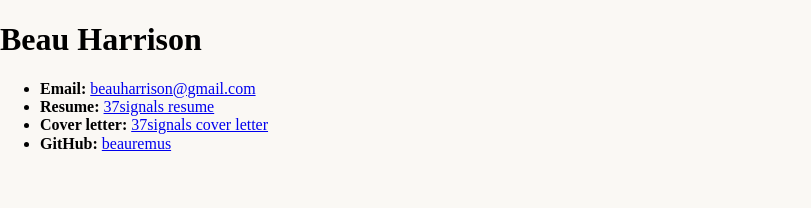
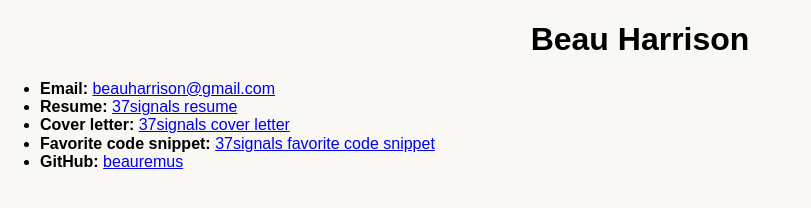
Before and after one commit to beauremus/beauremus.github.io, a plain HTML site: page index.html in a window 1280 px wide. Shown: the whole page, without its empty margins (0-811 px from the left). Drawn offline with nearby package versions, Linux system fonts and the light colour scheme.

Commit message:
Favorite code snippet.

```diff
--- a/index.html
+++ b/index.html
@@ -1,5 +1,6 @@
 <!DOCTYPE html>
 <html lang="en">
+
 <head>
     <meta charset="UTF-8">
     <meta name="viewport" content="width=device-width, initial-scale=1.0">
@@ -8,17 +9,38 @@
     <link rel="stylesheet" href="https://cdnjs.cloudflare.com/ajax/libs/normalize/8.0.1/normalize.min.css">
     <link rel="stylesheet" href="style.css">
 </head>
+
 <body>
     <header>
         <h1>Beau Harrison</h1>
     </header>
     <main>
         <ul>
-            <li><strong>Email:</strong> <a href="mailto:beauharrison@gmail.com">beauharrison@gmail.com</a></li>
-            <li><strong>Resume:</strong> <a href="./assets/BeauHarrison-37signals-resume.pdf" target="_blank" rel="noopener noreferrer">37signals resume</a></li>
-            <li><strong>Cover letter:</strong> <a href="./assets/BeauHarrison-37signals-cover-letter.pdf" target="_blank" rel="noopener noreferrer">37signals cover letter</a></li>
-            <li><strong>GitHub:</strong> <a href="https://github.com/beauremus" target="_blank" rel="noopener noreferrer">beauremus</a></li>
+            <li>
+                <strong>Email:</strong>
+                <a href="mailto:beauharrison@gmail.com">beauharrison@gmail.com</a>
+            </li>
+            <li>
+                <strong>Resume:</strong>
+                <a href="./assets/BeauHarrison-37signals-resume.pdf" target="_blank" rel="noopener noreferrer">37signals
+                    resume</a>
+            </li>
+            <li>
+                <strong>Cover letter:</strong>
+                <a href="./assets/BeauHarrison-37signals-cover-letter.pdf" target="_blank"
+                    rel="noopener noreferrer">37signals cover letter</a>
+            </li>
+            <li>
+                <strong>Favorite code snippet:</strong>
+                <a href="./favorite-code-snippet.html" target="_blank"
+                    rel="noopener noreferrer">37signals favorite code snippet</a>
+            </li>
+            <li>
+                <strong>GitHub:</strong>
+                <a href="https://github.com/beauremus" target="_blank" rel="noopener noreferrer">beauremus</a>
+            </li>
         </ul>
     </main>
 </body>
+
 </html>
--- a/style.css
+++ b/style.css
@@ -1,3 +1,8 @@
 body {
     background-color: #faf8f4;
+    font-family: Arial, Helvetica, sans-serif;
 }
+
+header {
+    text-align: center;
+}
```
Also changed, not shown: favorite-code-snippet.html (added, +41 -0 lines).
